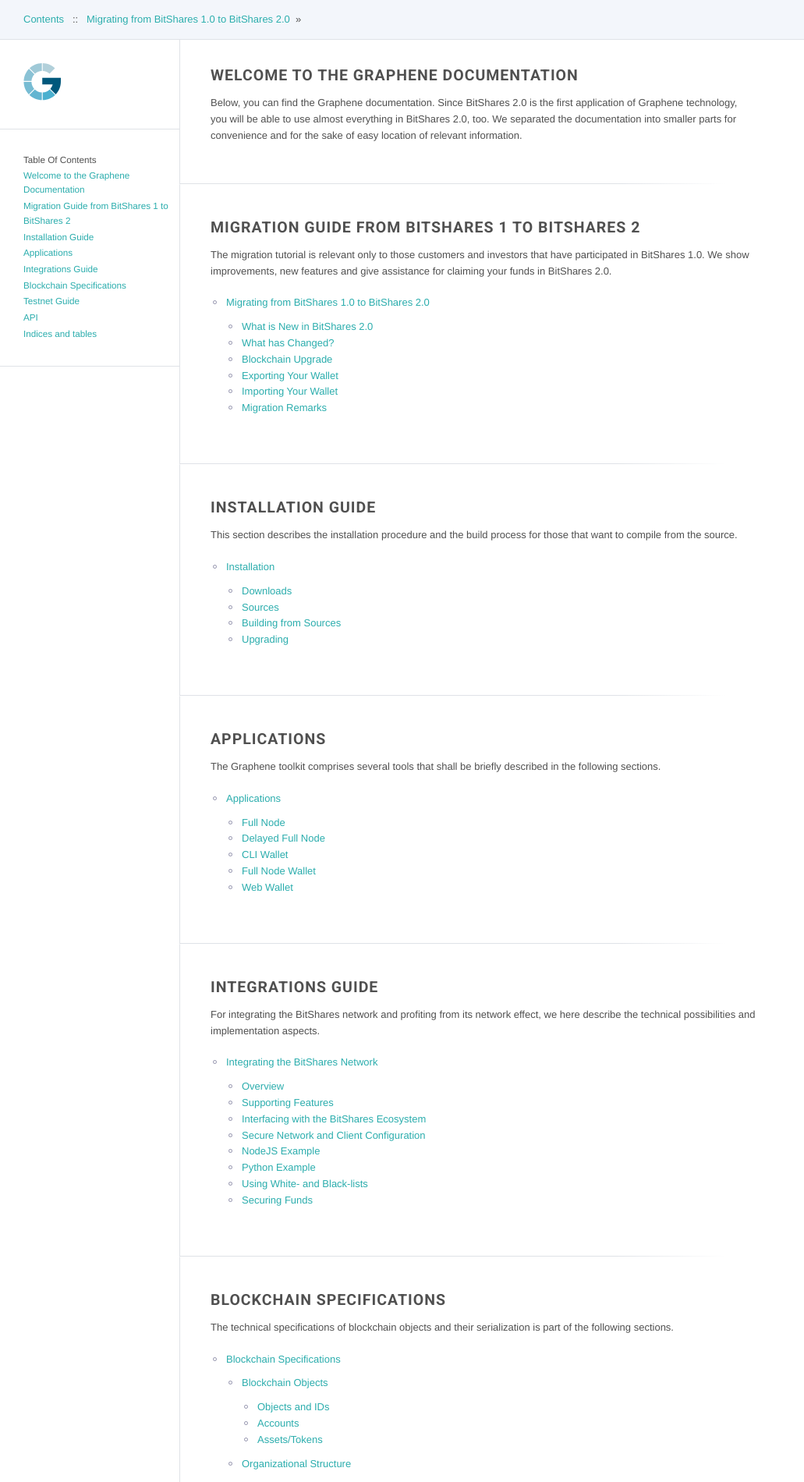
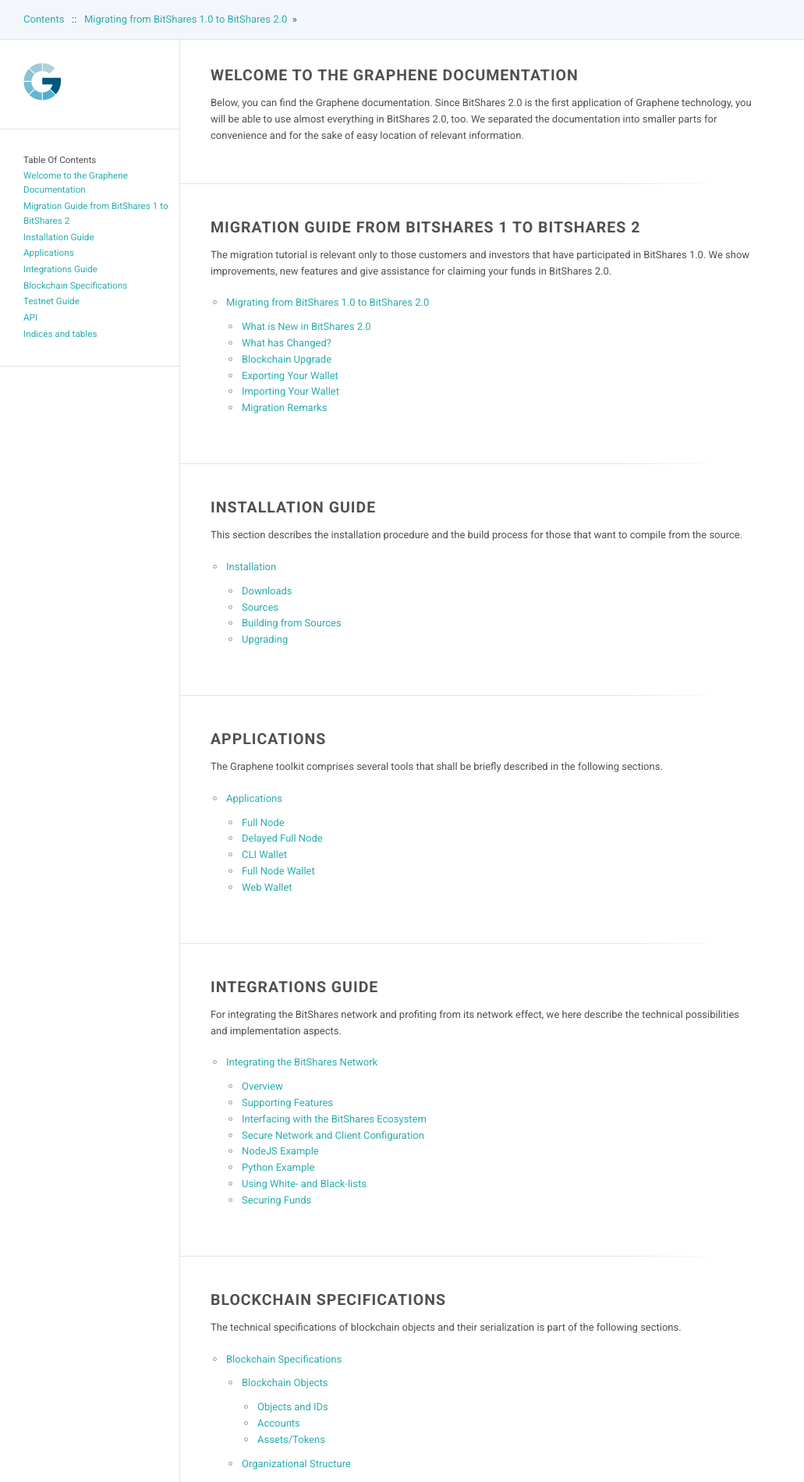
Before and after one commit to bitshares/docs.bitshares.org, a Sphinx documentation site: the page built from source/index.rst, in a window 1280 px wide. Shown: the part 849-2749 px from the top of the page at 78% size, without its empty margins (0-1031 px from the left). Built offline with Sphinx 7.4.7, drawn with Linux system fonts in a browser that asks for light colours; pages that are not in the unit, such as notebooks, are missing from menus; the version number could not be read and is left out.

Commit message:
css testing

```diff
--- a/source/themes/bitshares/static/style.css
+++ b/source/themes/bitshares/static/style.css
@@ -99,6 +99,8 @@
 html,
 body {
   height: 100%;
+  font-family: Roboto;
+  font-size: 16px;
 }
 html {
   overflow-x: hidden;
@@ -107,7 +109,7 @@
 td,
 textarea,
 input {
-  font-family: Helvetica Neue, Open Sans, sans-serif;
+  font-family: Roboto, Open Sans, sans-serif;
   line-height: 1.6;
   font-size: 13px;
   color: #505050;
```
